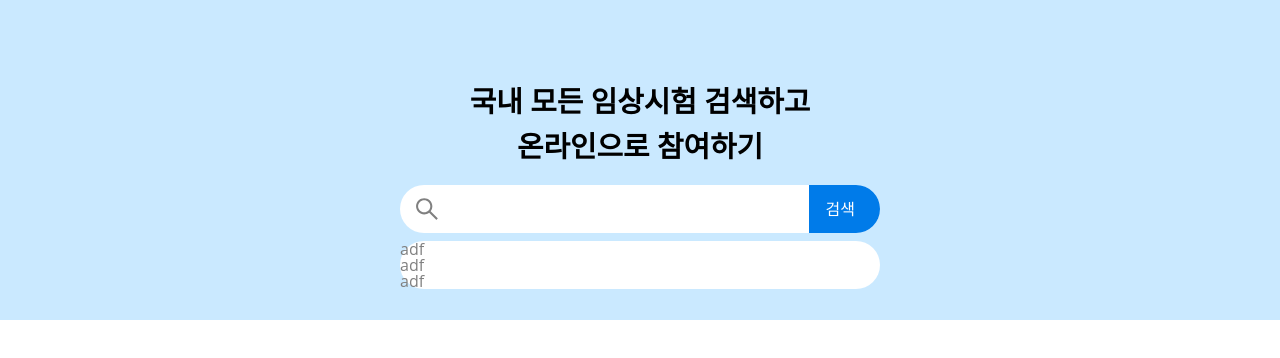
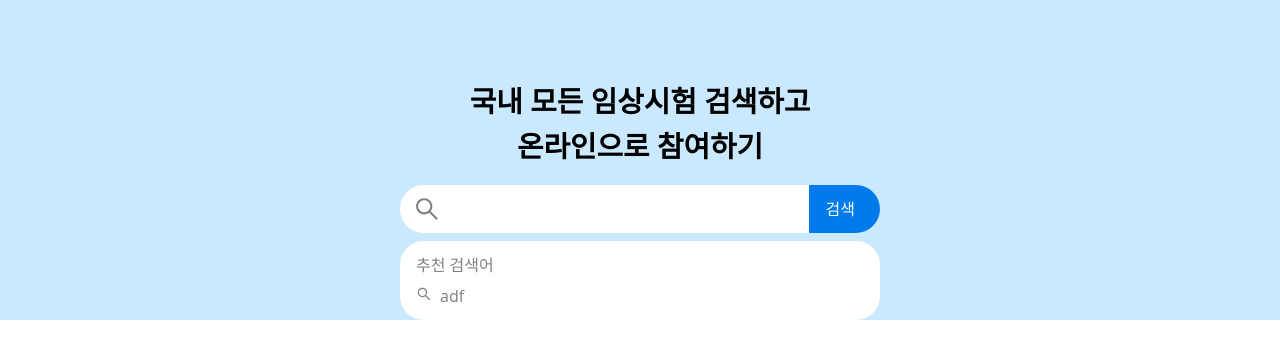
Before and after one commit to wanted-frontedend-team5/pre-onboarding-10th-2-5, a React (Create React App) app: page / in a window 1280 px wide. Both pictures are taken after a click on the element 604 px from the left and 208 px from the top of the page. Shown: the top 358 px of the page. Built offline with nearby package versions, Linux system fonts and the light colour scheme.

Commit message:
design: SearchSuggestions 컴포넌트 스타일 수정

```diff
--- a/src/components/SearchSuggestions.jsx
+++ b/src/components/SearchSuggestions.jsx
@@ -1,3 +1,4 @@
+import { AiOutlineSearch } from 'react-icons/ai';
 import styled from 'styled-components';
 
 const SuggestionsContainer = styled.div`
@@ -12,12 +13,38 @@ const SuggestionsContainer = styled.div`
   background-color: white;
 `;
 
+const SuggestionListContainer = styled.div`
+  padding-left: 1rem;
+
+  &:first-child {
+    padding-top: 1rem;
+  }
+
+  &:last-child {
+    padding-bottom: 1rem;
+  }
+`;
+
+const SuggestionItem = styled.li`
+  padding-top: 0.8rem;
+`;
+
+const Icon = styled(AiOutlineSearch)`
+  margin-right: 0.5rem;
+`;
+
 export const SearchSuggestions = () => {
   return (
     <SuggestionsContainer>
-      <div>adf</div>
-      <div>adf</div>
-      <div>adf</div>
+      <SuggestionListContainer>
+        <p>추천 검색어</p>
+        <ul>
+          <SuggestionItem>
+            <Icon />
+            adf
+          </SuggestionItem>
+        </ul>
+      </SuggestionListContainer>
     </SuggestionsContainer>
   );
 };
```
